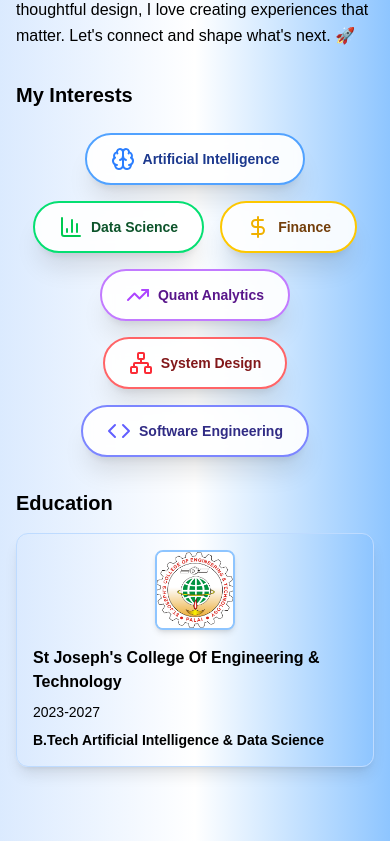
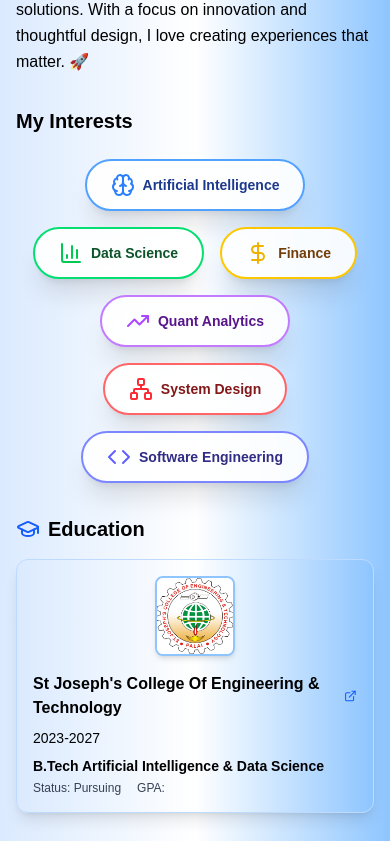
Before and after one commit to CSVaishakh/Portfolio, a Next.js app: page / in a window 390 px wide. Shown: the part 1156-1997 px from the top of the page. Built offline with nearby package versions, Linux system fonts and the light colour scheme.

Commit message:
update : added experience

```diff
--- a/components/about.tsx
+++ b/components/about.tsx
@@ -1,11 +1,105 @@
 'use client';
-import React from "react";
+import React, { useEffect, useState } from "react";
 import Link from "next/link";
 import Image from "next/image";
 import { motion } from "framer-motion";
-import { Brain, BarChart3, DollarSign, TrendingUp, Network, Code } from "lucide-react";
+import { Brain, BarChart3, DollarSign, TrendingUp, Network, Code, ExternalLink, GraduationCap, Briefcase } from "lucide-react";
+
+interface ResumeData {
+  personalInfo: {
+    name: string;
+    title: string;
+    subtitle: string;
+    summary: string;
+  };
+  interests: {
+    name: string;
+    description: string;
+  }[];
+  education: {
+    institution: string;
+    degree: string;
+    duration: string;
+    status: string;
+    gpa: string;
+    logo: string;
+    website: string;
+  }[];
+  experience: {
+    title: string;
+    company: string;
+    duration: string;
+    description: string;
+    responsibilities: string[];
+  }[];
+}
 
 const About: React.FC = () => {
+    const [resumeData, setResumeData] = useState<ResumeData | null>(null);
+
+    useEffect(() => {
+        const fetchResumeData = async () => {
+            try {
+                const response = await fetch('/resume.json');
+                const data = await response.json();
+                setResumeData(data);
+            } catch (error) {
+                console.error('Error fetching resume data:', error);
+            }
+        };
+        fetchResumeData();
+    }, []);
+
+    const getInterestIcon = (interestName: string) => {
+        switch (interestName.toLowerCase()) {
+            case 'artificial intelligence':
+                return <Brain className="w-6 h-6 text-blue-500 group-hover:text-blue-600 transition-colors duration-300" />;
+            case 'data science':
+                return <BarChart3 className="w-6 h-6 text-green-500 group-hover:text-green-600 transition-colors duration-300" />;
+            case 'finance':
+                return <DollarSign className="w-6 h-6 text-yellow-500 group-hover:text-yellow-600 transition-colors duration-300" />;
+            case 'quant analytics':
+                return <TrendingUp className="w-6 h-6 text-purple-500 group-hover:text-purple-600 transition-colors duration-300" />;
+            case 'system design':
+                return <Network className="w-6 h-6 text-red-500 group-hover:text-red-600 transition-colors duration-300" />;
+            case 'software engineering':
+                return <Code className="w-6 h-6 text-indigo-500 group-hover:text-indigo-600 transition-colors duration-300" />;
+            default:
+                return <Code className="w-6 h-6 text-gray-500 group-hover:text-gray-600 transition-colors duration-300" />;
+        }
+    };
+
+    const getInterestColor = (interestName: string) => {
+        switch (interestName.toLowerCase()) {
+            case 'artificial intelligence':
+                return 'border-blue-400 text-blue-900 group-hover:text-blue-700';
+            case 'data science':
+                return 'border-green-400 text-green-900 group-hover:text-green-700';
+            case 'finance':
+                return 'border-yellow-400 text-yellow-900 group-hover:text-yellow-700';
+            case 'quant analytics':
+                return 'border-purple-400 text-purple-900 group-hover:text-purple-700';
+            case 'system design':
+                return 'border-red-400 text-red-900 group-hover:text-red-700';
+            case 'software engineering':
+                return 'border-indigo-400 text-indigo-900 group-hover:text-indigo-700';
+            default:
+                return 'border-gray-400 text-gray-900 group-hover:text-gray-700';
+        }
+    };
+
+    if (!resumeData) {
+        return (
+            <div className="bg-gradient-to-r from-blue-100 via-white to-blue-300 px-4 sm:px-8 py-8">
+                <div className="max-w-4xl mx-auto">
+                    <div className="animate-pulse">
+                        <div className="h-8 bg-gray-300 rounded w-1/4 mb-4"></div>
+                        <div className="h-4 bg-gray-300 rounded w-3/4 mb-8"></div>
+                    </div>
+                </div>
+            </div>
+        );
+    }
     return(
         <motion.section
             initial={{ opacity: 0, y: 40 }}
@@ -13,118 +107,114 @@ const About: React.FC = () => {
             transition={{ duration: 0.8, ease: "easeOut" }}
             className="bg-gradient-to-r from-blue-100 via-white to-blue-300 px-4 sm:px-8 py-8">
             <div className="max-w-4xl mx-auto">
+                {/* About Me Section */}
                 <div className="mb-8">
                     <h1 className="text-3xl sm:text-4xl font-extrabold text-black mb-2 tracking-tight drop-shadow-lg">
                         About Me
                     </h1>
                     <p className="text-base sm:text-lg text-black leading-relaxed">
-                        👋 Hi, I&apos;m C S Vaishakh — Full Stack Developer and a Third-year Artificial Intelligence &amp; Data Science student. I&apos;m passionate about building intelligent systems, exploring emerging technologies, and turning ideas into impactful solutions. With a focus on innovation and thoughtful design, I love creating experiences that matter. Let&apos;s connect and shape what&apos;s next. 🚀
+                        👋 Hi, I&apos;m {resumeData.personalInfo.name} — {resumeData.personalInfo.title} and a {resumeData.personalInfo.subtitle}. {resumeData.personalInfo.summary} 🚀
                     </p>
                 </div>
+
+                {/* Interests Section */}
                 <div className="mb-8">
                     <h3 className="text-xl sm:text-2xl font-semibold text-black mb-6">My Interests</h3>
                     <div className="flex flex-wrap justify-center gap-4">
-                        <motion.div
-                            initial={{ opacity: 0, y: 20 }}
-                            animate={{ opacity: 1, y: 0 }}
-                            transition={{ duration: 0.5, delay: 0.1 }}
-                            whileHover={{ scale: 1.1, rotate: 2 }}
-                            whileTap={{ scale: 0.95 }}
-                            className="bg-white/90 backdrop-blur-sm rounded-full px-6 py-3 border-2 border-blue-400 shadow-xl hover:shadow-2xl transition-all duration-300 cursor-pointer group"
-                        >
-                            <div className="flex items-center gap-2">
-                                <Brain className="w-6 h-6 text-blue-500 group-hover:text-blue-600 transition-colors duration-300" />
-                                <span className="text-sm sm:text-base font-semibold text-blue-900 group-hover:text-blue-700">Artificial Intelligence</span>
-                            </div>
-                        </motion.div>
-                        <motion.div
-                            initial={{ opacity: 0, y: 20 }}
-                            animate={{ opacity: 1, y: 0 }}
-                            transition={{ duration: 0.5, delay: 0.2 }}
-                            whileHover={{ scale: 1.1, rotate: -2 }}
-                            whileTap={{ scale: 0.95 }}
-                            className="bg-white/90 backdrop-blur-sm rounded-full px-6 py-3 border-2 border-green-400 shadow-xl hover:shadow-2xl transition-all duration-300 cursor-pointer group"
-                        >
-                            <div className="flex items-center gap-2">
-                                <BarChart3 className="w-6 h-6 text-green-500 group-hover:text-green-600 transition-colors duration-300" />
-                                <span className="text-sm sm:text-base font-semibold text-green-900 group-hover:text-green-700">Data Science</span>
-                            </div>
-                        </motion.div>
-                        <motion.div
-                            initial={{ opacity: 0, y: 20 }}
-                            animate={{ opacity: 1, y: 0 }}
-                            transition={{ duration: 0.5, delay: 0.3 }}
-                            whileHover={{ scale: 1.1, rotate: 2 }}
-                            whileTap={{ scale: 0.95 }}
-                            className="bg-white/90 backdrop-blur-sm rounded-full px-6 py-3 border-2 border-yellow-400 shadow-xl hover:shadow-2xl transition-all duration-300 cursor-pointer group"
-                        >
-                            <div className="flex items-center gap-2">
-                                <DollarSign className="w-6 h-6 text-yellow-500 group-hover:text-yellow-600 transition-colors duration-300" />
-                                <span className="text-sm sm:text-base font-semibold text-yellow-900 group-hover:text-yellow-700">Finance</span>
-                            </div>
-                        </motion.div>
-                        <motion.div
-                            initial={{ opacity: 0, y: 20 }}
-                            animate={{ opacity: 1, y: 0 }}
-                            transition={{ duration: 0.5, delay: 0.4 }}
-                            whileHover={{ scale: 1.1, rotate: -2 }}
-                            whileTap={{ scale: 0.95 }}
-                            className="bg-white/90 backdrop-blur-sm rounded-full px-6 py-3 border-2 border-purple-400 shadow-xl hover:shadow-2xl transition-all duration-300 cursor-pointer group"
-                        >
-                            <div className="flex items-center gap-2">
-                                <TrendingUp className="w-6 h-6 text-purple-500 group-hover:text-purple-600 transition-colors duration-300" />
-                                <span className="text-sm sm:text-base font-semibold text-purple-900 group-hover:text-purple-700">Quant Analytics</span>
-                            </div>
-                        </motion.div>
-                        <motion.div
-                            initial={{ opacity: 0, y: 20 }}
-                            animate={{ opacity: 1, y: 0 }}
-                            transition={{ duration: 0.5, delay: 0.5 }}
-                            whileHover={{ scale: 1.1, rotate: 2 }}
-                            whileTap={{ scale: 0.95 }}
-                            className="bg-white/90 backdrop-blur-sm rounded-full px-6 py-3 border-2 border-red-400 shadow-xl hover:shadow-2xl transition-all duration-300 cursor-pointer group"
-                        >
-                            <div className="flex items-center gap-2">
-                                <Network className="w-6 h-6 text-red-500 group-hover:text-red-600 transition-colors duration-300" />
-                                <span className="text-sm sm:text-base font-semibold text-red-900 group-hover:text-red-700">System Design</span>
-                            </div>
-                        </motion.div>
-                        <motion.div
-                            initial={{ opacity: 0, y: 20 }}
-                            animate={{ opacity: 1, y: 0 }}
-                            transition={{ duration: 0.5, delay: 0.6 }}
-                            whileHover={{ scale: 1.1, rotate: -2 }}
-                            whileTap={{ scale: 0.95 }}
-                            className="bg-white/90 backdrop-blur-sm rounded-full px-6 py-3 border-2 border-indigo-400 shadow-xl hover:shadow-2xl transition-all duration-300 cursor-pointer group"
-                        >
-                            <div className="flex items-center gap-2">
-                                <Code className="w-6 h-6 text-indigo-500 group-hover:text-indigo-600 transition-colors duration-300" />
-                                <span className="text-sm sm:text-base font-semibold text-indigo-900 group-hover:text-indigo-700">Software Engineering</span>
-                            </div>
-                        </motion.div>
+                        {resumeData.interests.map((interest, index) => (
+                            <motion.div
+                                key={interest.name}
+                                initial={{ opacity: 0, y: 20 }}
+                                animate={{ opacity: 1, y: 0 }}
+                                transition={{ duration: 0.5, delay: 0.1 * (index + 1) }}
+                                whileHover={{ scale: 1.1, rotate: index % 2 === 0 ? 2 : -2 }}
+                                whileTap={{ scale: 0.95 }}
+                                className={`bg-white/90 backdrop-blur-sm rounded-full px-6 py-3 border-2 shadow-xl hover:shadow-2xl transition-all duration-300 cursor-pointer group ${getInterestColor(interest.name)}`}
+                                title={interest.description}
+                            >
+                                <div className="flex items-center gap-2">
+                                    {getInterestIcon(interest.name)}
+                                    <span className="text-sm sm:text-base font-semibold">{interest.name}</span>
+                                </div>
+                            </motion.div>
+                        ))}
                     </div>
                 </div>
-                <div>
-                    <h3 className="text-xl sm:text-2xl font-semibold text-black mb-4">Education</h3>
-                    <ul>
-                        <li className="mb-4">
-                            <div>
-                                <motion.button whileHover={{ scale: 1.04, boxShadow: "0 8px 32px 0 rgba(31, 38, 135, 0.2)" }} whileTap={{ scale: 0.98 }} className="flex flex-col sm:flex-row items-center gap-4 sm:gap-6 px-4 sm:px-6 py-4 text-blue-900 bg-gradient-to-r from-blue-100 via-white to-blue-300 rounded-xl shadow-lg transition-all duration-300 font-medium border border-blue-200 w-full">
-                                    <Link href='https://sjcetpalai.ac.in/' className="flex flex-col sm:flex-row items-center gap-4 sm:gap-6 w-full">
-                                        <motion.div initial={{ scale: 0.8, opacity: 0 }} animate={{ scale: 1, opacity: 1 }} transition={{ duration: 0.7, delay: 0.3, type: "spring" }} className="flex-shrink-0">
-                                            <Image src={'/sjcet.png'} alt={"SJCET"} height={80} width={80} className="rounded-lg border-2 border-blue-300 bg-white shadow-md hover:shadow-2xl transition-shadow duration-300 w-20 h-20 sm:w-24 sm:h-24 object-cover"/>
+
+                {/* Education Section */}
+                <div className="mb-8">
+                    <h3 className="text-xl sm:text-2xl font-semibold text-black mb-4 flex items-center gap-2">
+                        <GraduationCap className="w-6 h-6 text-blue-600" />
+                        Education
+                    </h3>
+                    <ul className="space-y-4">
+                        {resumeData.education.map((edu, index) => (
+                            <li key={index} className="mb-4">
+                                <motion.button
+                                    whileHover={{ scale: 1.04, boxShadow: "0 8px 32px 0 rgba(31, 38, 135, 0.2)" }}
+                                    whileTap={{ scale: 0.98 }}
+                                    className="flex flex-col sm:flex-row items-center gap-4 sm:gap-6 px-4 sm:px-6 py-4 text-blue-900 bg-gradient-to-r from-blue-100 via-white to-blue-300 rounded-xl shadow-lg transition-all duration-300 font-medium border border-blue-200 w-full"
+                                >
+                                    <Link href={edu.website} className="flex flex-col sm:flex-row items-center gap-4 sm:gap-6 w-full" target="_blank" rel="noopener noreferrer">
+                                        <motion.div
+                                            initial={{ scale: 0.8, opacity: 0 }}
+                                            animate={{ scale: 1, opacity: 1 }}
+                                            transition={{ duration: 0.7, delay: 0.3, type: "spring" }}
+                                            className="flex-shrink-0"
+                                        >
+                                            <Image
+                                                src={edu.logo}
+                                                alt={edu.institution}
+                                                height={80}
+                                                width={80}
+                                                className="rounded-lg border-2 border-blue-300 bg-white shadow-md hover:shadow-2xl transition-shadow duration-300 w-20 h-20 sm:w-24 sm:h-24 object-cover"
+                                            />
                                         </motion.div>
                                         <div className="flex flex-col items-start text-left w-full">
                                             <div className="flex flex-col sm:flex-row items-start sm:items-center justify-between w-full mb-2 gap-2 sm:gap-4">
-                                                <h3 className="text-base sm:text-lg font-bold text-black">St Joseph&apos;s College Of Engineering &amp; Technology</h3>
-                                                <p className="text-sm sm:text-base text-black font-medium">2023-2027</p>
+                                                <h3 className="text-base sm:text-lg font-bold text-black flex items-center gap-2">
+                                                    {edu.institution}
+                                                    <ExternalLink className="w-4 h-4 text-blue-600" />
+                                                </h3>
+                                                <p className="text-sm sm:text-base text-black font-medium">{edu.duration}</p>
                                             </div>
-                                            <p className="text-sm sm:text-base text-black font-semibold">B.Tech Artificial Intelligence & Data Science</p>
+                                            <p className="text-sm sm:text-base text-black font-semibold">{edu.degree}</p>
+                                            <div className="flex items-center gap-4 mt-1">
+                                                <span className="text-xs sm:text-sm text-gray-700">Status: {edu.status}</span>
+                                                <span className="text-xs sm:text-sm text-gray-700">GPA: {edu.gpa}</span>
+                                            </div>
                                         </div>
                                     </Link>
                                 </motion.button>
-                            </div>
-                        </li>
+                            </li>
+                        ))}
+                    </ul>
+                </div>
+
+                {/* Experience Section */}
+                <div>
+                    <h3 className="text-xl sm:text-2xl font-semibold text-black mb-4 flex items-center gap-2">
+                        <Briefcase className="w-6 h-6 text-green-600" />
+                        Experience
+                    </h3>
+                    <ul className="space-y-6">
+                        {resumeData.experience.map((exp, index) => (
+                            <li key={index}>
+                                <motion.div
+                                    initial={{ opacity: 0, y: 20 }}
+                                    animate={{ opacity: 1, y: 0 }}
+                                    transition={{ duration: 0.6, delay: 0.1 * index }}
+                                    className="bg-white/90 backdrop-blur-sm rounded-xl px-6 py-5 border border-gray-200 shadow-lg hover:shadow-xl transition-all duration-300"
+                                >
+                                    <div className="flex flex-col sm:flex-row sm:items-center justify-between mb-3">
+                                        <h4 className="text-lg sm:text-xl font-bold text-black">{exp.title}</h4>
+                                        <span className="text-sm sm:text-base text-gray-600 font-medium">{exp.duration}</span>
+                                    </div>
+                                    <h5 className="text-base sm:text-lg font-semibold text-blue-600 mb-3">{exp.company}</h5>
+                                    <p className="text-sm sm:text-base text-gray-700 leading-relaxed mb-4">{exp.description}</p>
+                                </motion.div>
+                            </li>
+                        ))}
                     </ul>
                 </div>
             </div>
```
